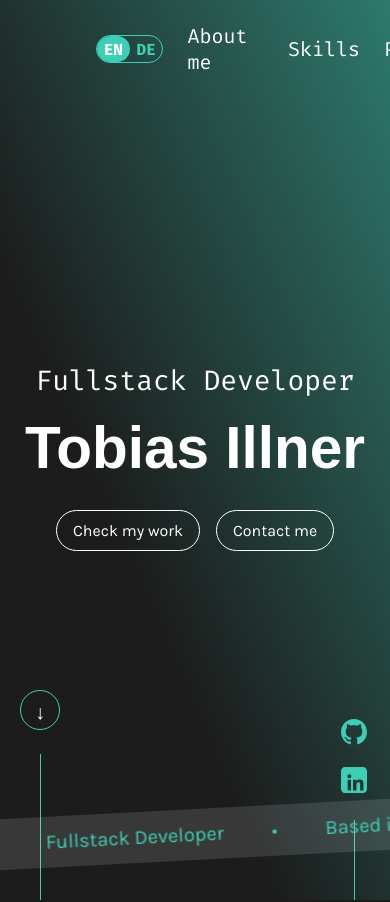
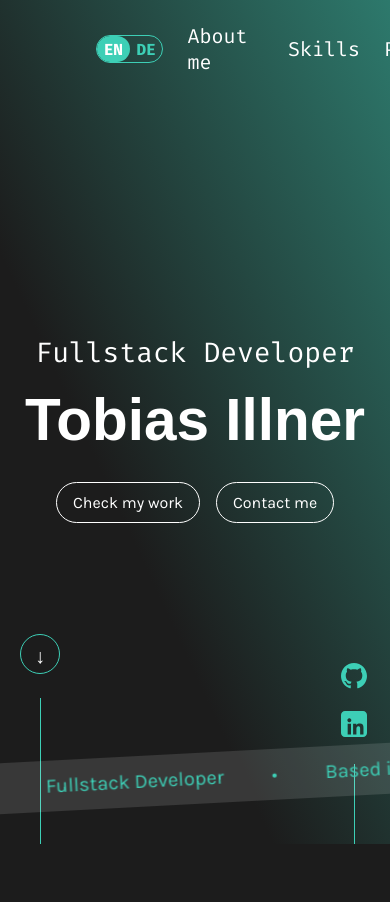
Before and after one commit to TobiasIllnerDev/Portfolio, an Angular app: page / in a window 390 px wide. Shown: the top 902 px of the page. Built offline with nearby package versions, Linux system fonts and the light colour scheme; a web font is replaced by a local one.

Commit message:
feat: hero bug fix

```diff
--- a/src/app/app.scss
+++ b/src/app/app.scss
@@ -1,7 +1,7 @@
 @use "../styles/variables" as *;
 
 .background-color-class {
-  height: 900px;
+  height: 100vh;
   background: linear-gradient(
     to top right,
     $b-color 35%,
--- a/src/app/pages/main-section/hero/hero.scss
+++ b/src/app/pages/main-section/hero/hero.scss
@@ -6,7 +6,7 @@
 
 .hero-section {
   position: relative;
-  height: 802px;
+  height: calc(100vh - 98px);
   min-height: 0;
   padding: 48px 120px 150px;
   display: grid;
@@ -273,7 +273,8 @@
 
 @media (max-width: 800px) {
   .hero-section {
-    min-height: calc(100svh - 82px);
+    height: calc(100vh - 98px);
+    min-height: 0;
     padding: 40px 24px 120px;
   }
 
```
